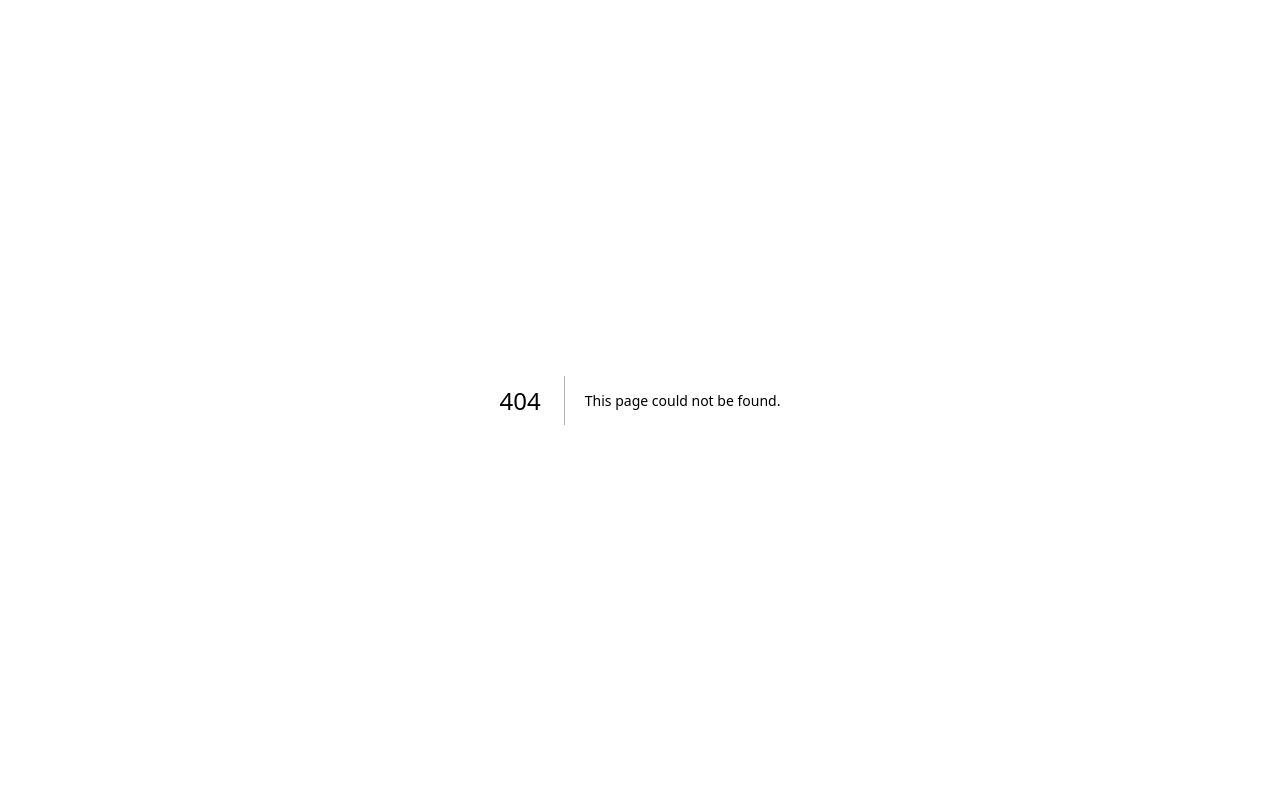
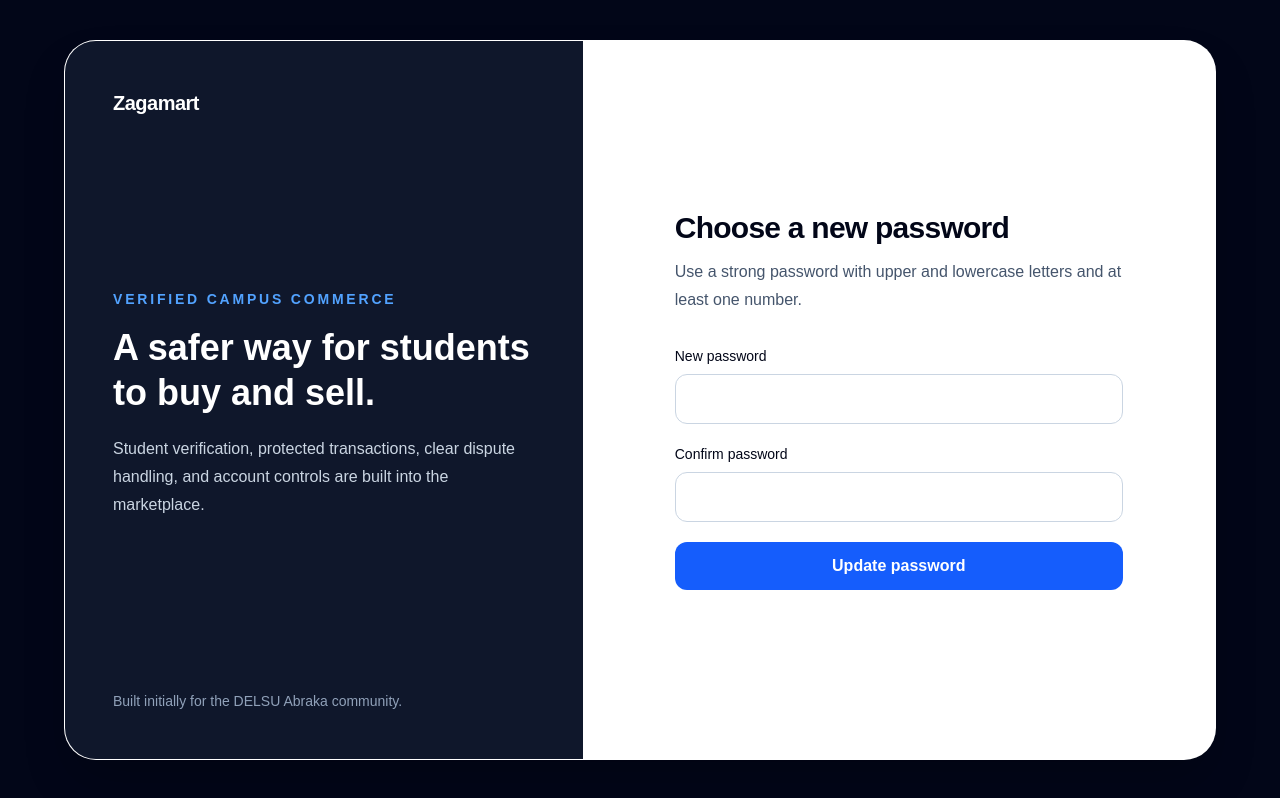
Before and after one commit to Chinex4/zagamart, a Next.js app: page /reset-password in a window 1280 px wide. Before the commit this address had no page. Built offline with nearby package versions, Linux system fonts and the light colour scheme; no server answers.

Commit message:
feat: add password recovery and student KYC

```diff
--- /dev/null
+++ b/src/app/(auth)/reset-password/page.tsx
@@ -0,0 +1,13 @@
+import { AuthShell } from "@/features/auth/components/auth-shell";
+import { ResetPasswordForm } from "@/features/auth/components/reset-password-form";
+
+export default function ResetPasswordPage() {
+  return (
+    <AuthShell
+      title="Choose a new password"
+      description="Use a strong password with upper and lowercase letters and at least one number."
+    >
+      <ResetPasswordForm />
+    </AuthShell>
+  );
+}
```
